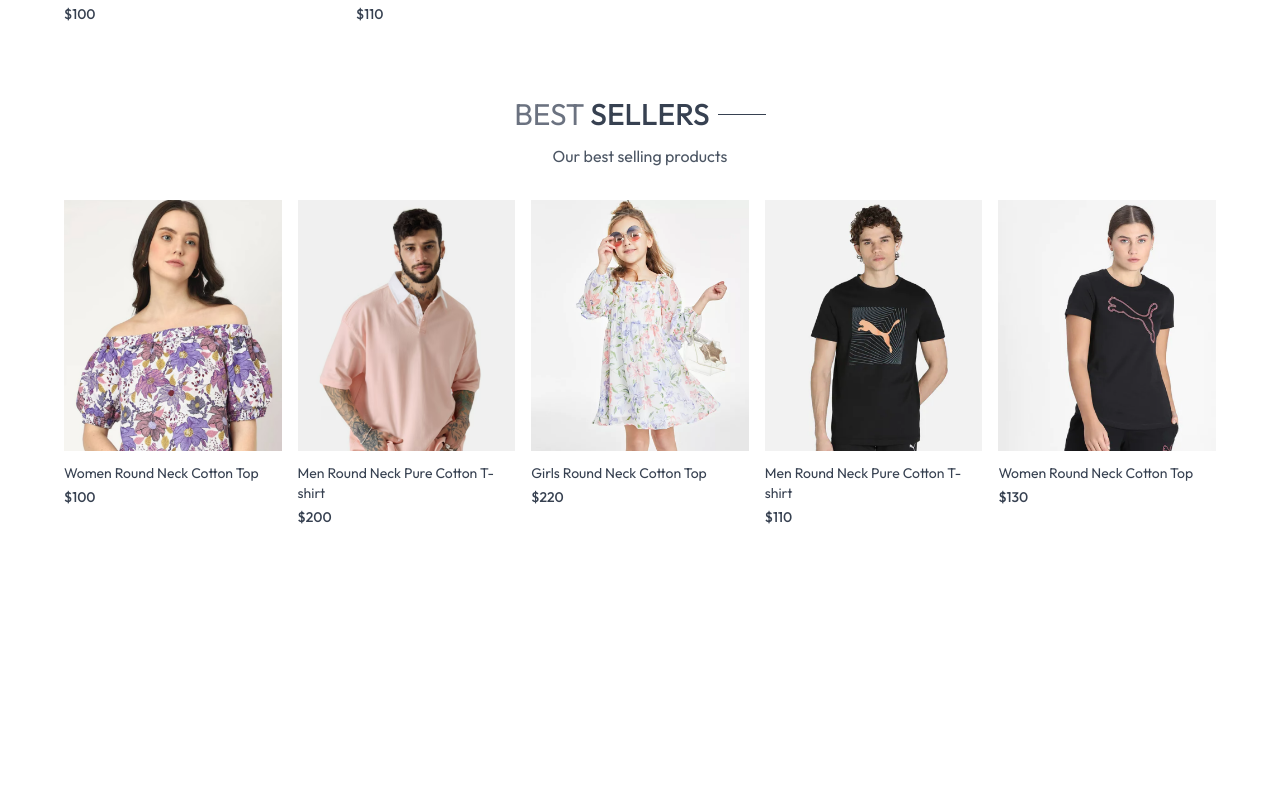
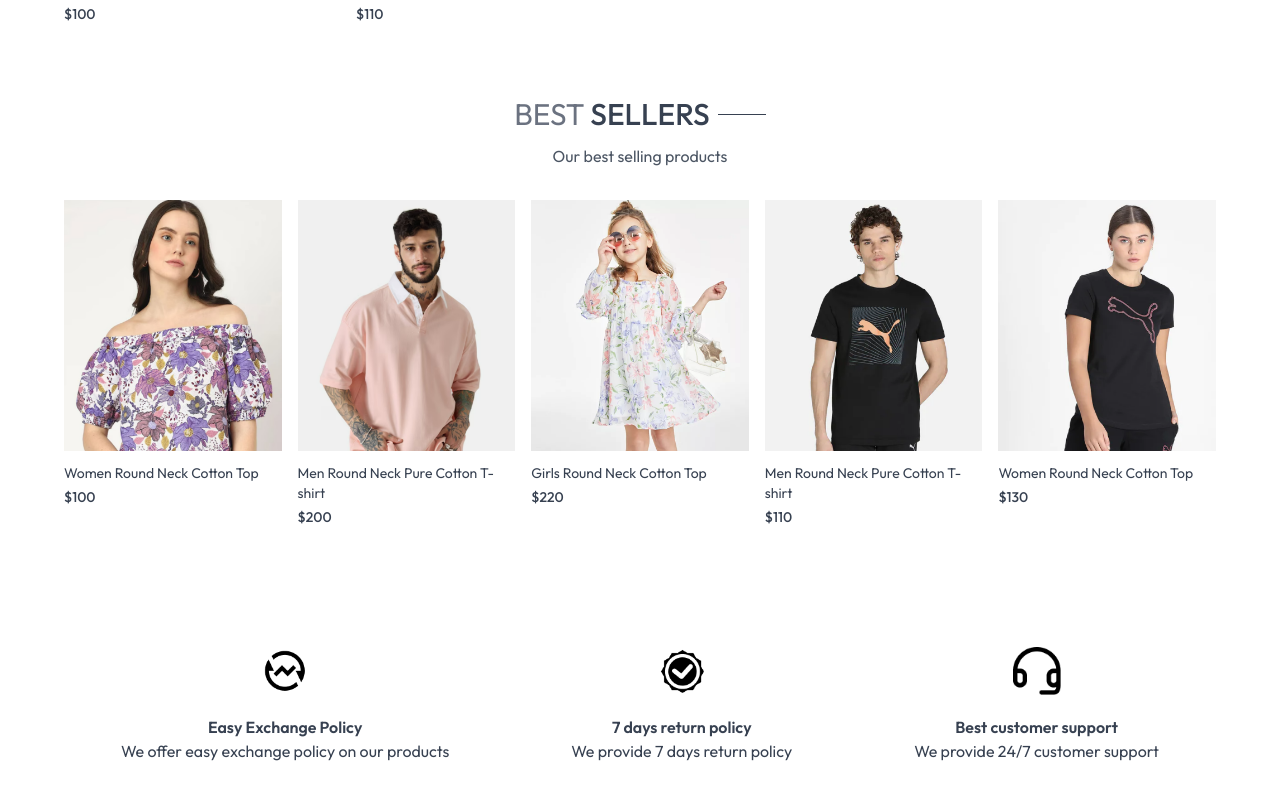
Before and after one commit to navneetprakash/react-ecom-frontend-vite, a React (Vite) app in the folder frontend/: page / in a window 1280 px wide. Shown: the part 1855-2654 px from the top of the page. Before the commit the page ends 2422 px from the top, so only its background shows below. Built offline with nearby package versions, Linux system fonts and the light colour scheme.

Commit message:
added our policy page and mounted into homepage

```diff
--- /dev/null
+++ b/frontend/src/components/OurPolicy.jsx
@@ -0,0 +1,27 @@
+import { assets } from "../assets/assets";
+
+const OurPolicy = () => {
+  return (
+    <div className='flex flex-col sm:flex-row justify-around gap-12 sm:gap-2 text-center py-20 text-xs sm:text-sm md:text-base text-gray-700'>
+      <div>
+        <img src={assets.exchange_icon} className="w-12 m-auto mb-5" alt="our policy" />
+        <p className="font-semibold">Easy Exchange Policy</p>
+        <p>We offer easy exchange policy on our products</p>
+      </div>
+
+      <div>
+        <img src={assets.quality_icon} className="w-12 m-auto mb-5" alt="our policy" />
+        <p className="font-semibold">7 days return policy</p>
+        <p>We provide 7 days return policy</p>
+      </div>
+
+      <div>
+        <img src={assets.support_img} className="w-12 m-auto mb-5" alt="our policy" />
+        <p className="font-semibold">Best customer support</p>
+        <p>We provide 24/7 customer support</p>
+      </div>
+    </div>
+  );
+};
+
+export default OurPolicy;
--- a/frontend/src/pages/Home.jsx
+++ b/frontend/src/pages/Home.jsx
@@ -1,6 +1,7 @@
 import Hero from "../components/Hero";
 import LatestCollection from "../components/LatestCollection";
 import BestSeller from "../components/BestSeller";
+import OurPolicy from "../components/OurPolicy";
 
 const home = () => {
   return (
@@ -8,6 +9,7 @@ const home = () => {
       <Hero />
       <LatestCollection />
       <BestSeller />
+      <OurPolicy />
     </div>
   );
 };
```
